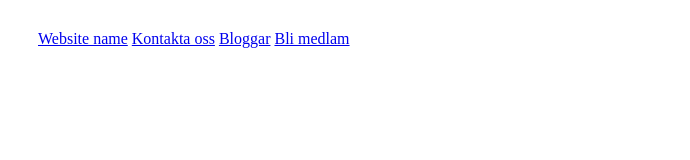
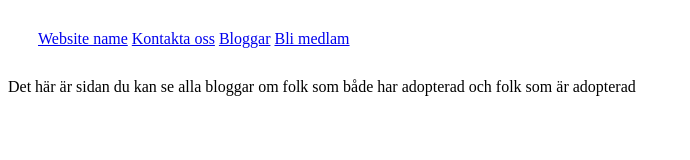
Before and after one commit to JohanEmsgard/Project-Web, a plain HTML site: page index.html in a window 1280 px wide. Shown: the whole page, without its empty margins (0-690 px from the left). Drawn offline with Linux system fonts and the light colour scheme.

Commit message:
Space aorund

```diff
--- a/index.html
+++ b/index.html
@@ -17,4 +17,8 @@
       </nav>
     </header>
   </body>
+  <p>
+    Det här är sidan du kan se alla bloggar om folk som både har adopterad och
+    folk som är adopterad
+  </p>
 </html>
```
